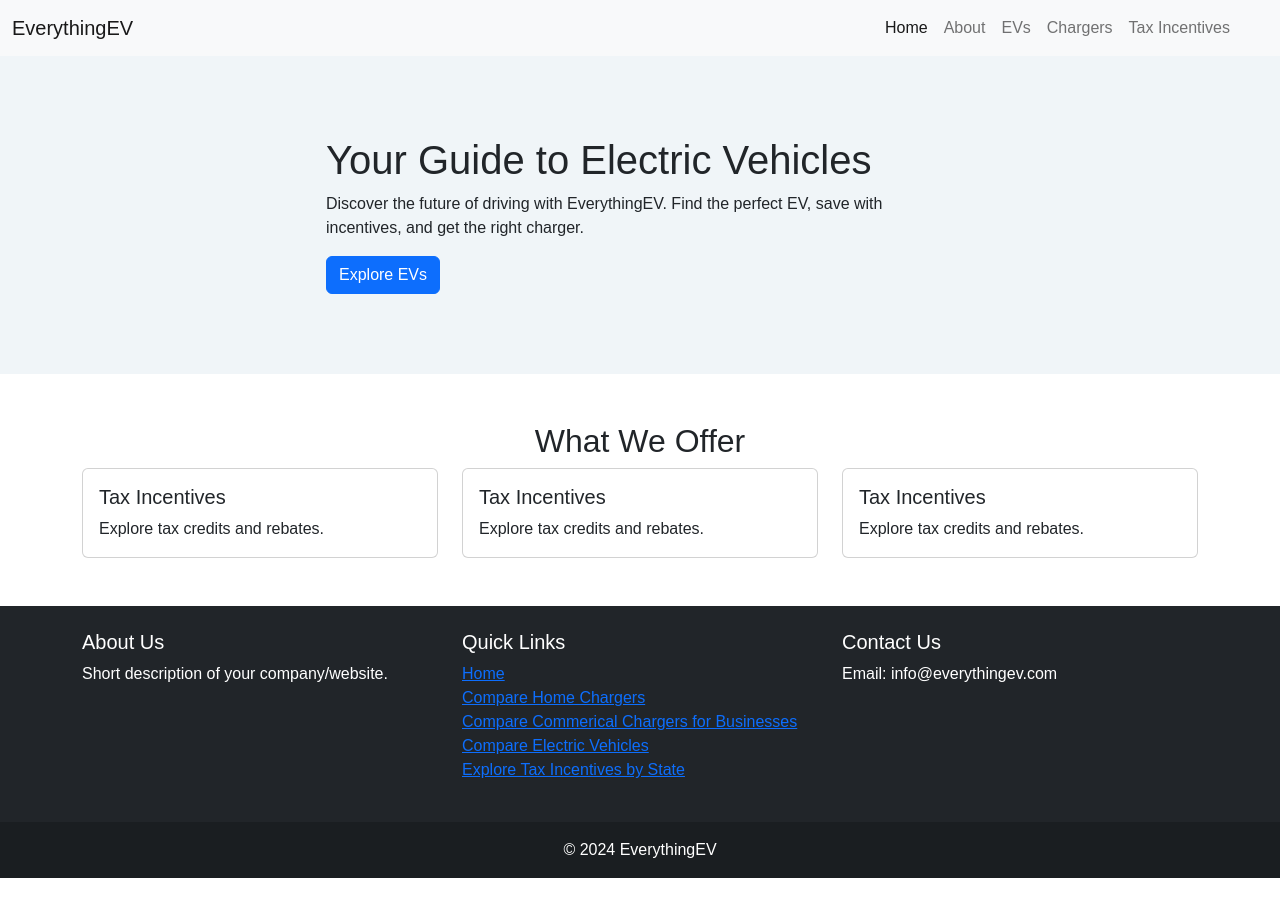
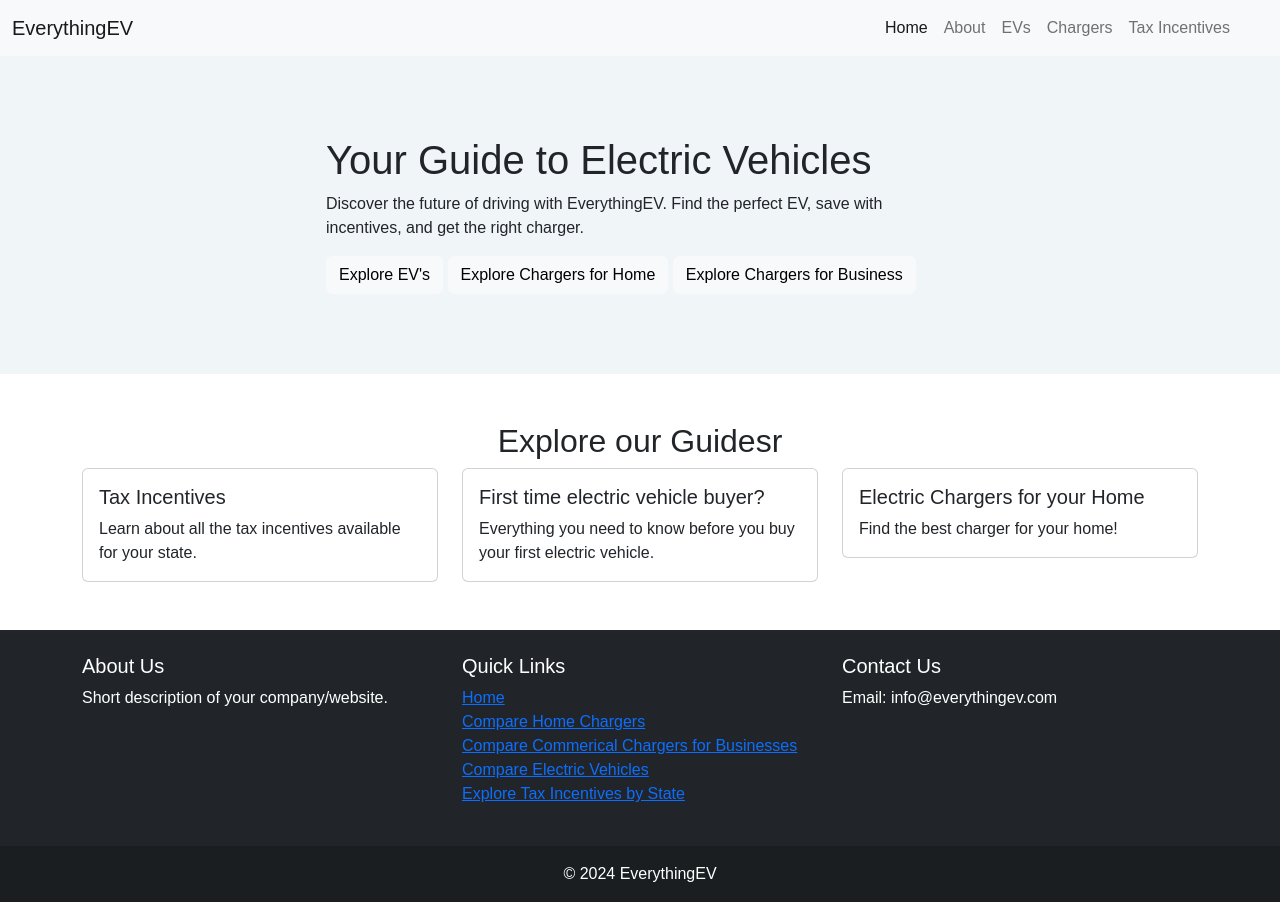
Before and after one commit to nikkivbenz/EV_Website, a plain HTML site: page frontend/index.html in a window 1280 px wide. Before the commit the page ends 878 px from the top, so only its background shows below. Drawn offline with nearby package versions, Linux system fonts and the light colour scheme.

Commit message:
Working on site architecture

```diff
--- a/frontend/index.html
+++ b/frontend/index.html
@@ -45,14 +45,20 @@
             <div class="row justify-content-center align-items-center"> <div class="col-md-6 text-center text-md-start">
                     <h1>Your Guide to Electric Vehicles</h1>
                     <p>Discover the future of driving with EverythingEV. Find the perfect EV, save with incentives, and get the right charger.</p>
-                    <button class="btn btn-primary">Explore EVs</button>
+                    <div>
+                        <row class="col-md-6">
+                            <button type="button" class="btn btn-light">Explore EV's</button>
+                            <button type="button" class="btn btn-light">Explore Chargers for Home</button>
+                            <button type="button" class="btn btn-light">Explore Chargers for Business</button>
+                        </row>
+                    <div>
                 </div>
                </div>
         </section>
 
         <section class="features container py-5">
             <div class="row text-center">
-                <h2>What We Offer</h2>
+                <h2>Explore our Guidesr</h2>
             </div>
             <div class="row">
                 <div class="col-md-4">
@@ -60,7 +66,7 @@
                         <div class="card-body">
                             <i class="fas fa-bolt fa-2x"></i>
                             <h5 class="card-title">Tax Incentives</h5>
-                            <p class="card-text">Explore tax credits and rebates.</p>
+                            <p class="card-text">Learn about all the tax incentives available for your state. </p>
                         </div>
                     </div>
                 </div>
@@ -68,8 +74,8 @@
                     <div class="card">
                         <div class="card-body">
                             <i class="fas fa-bolt fa-2x"></i>
-                            <h5 class="card-title">Tax Incentives</h5>
-                            <p class="card-text">Explore tax credits and rebates.</p>
+                            <h5 class="card-title">First time electric vehicle buyer?  </h5>
+                            <p class="card-text">Everything you need to know before you buy your first electric vehicle.</p>
                         </div>
                     </div>
                 </div>
@@ -78,15 +84,12 @@
                     <div class="card">
                         <div class="card-body">
                             <i class="fas fa-bolt fa-2x"></i>
-                            <h5 class="card-title">Tax Incentives</h5>
-                            <p class="card-text">Explore tax credits and rebates.</p>
+                            <h5 class="card-title">Electric Chargers for your Home</h5>
+                            <p class="card-text">Find the best charger for your home!</p>
                         </div>
                     </div>
                 </div>
-                <div class="col-md-4">
-                    </div>
-                <div class="col-md-4">
-                    </div>
+
             </div>
         </section>
     </main>
```
Also changed, not shown: frontend/about.html (added), frontend/chargers/home_chargers/electric-charger-companies.html (added), frontend/chargers/home_chargers/types-of-chargers.html (added), frontend/contact-us.html (added), frontend/tax_incentives/choose-state.html (added), templates/informative-article-template.html (added), templates/single-topic-template.html (added).
